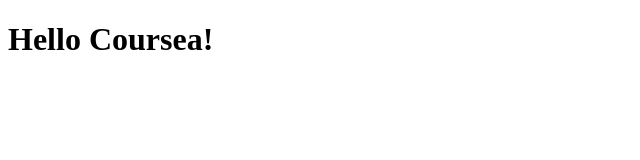
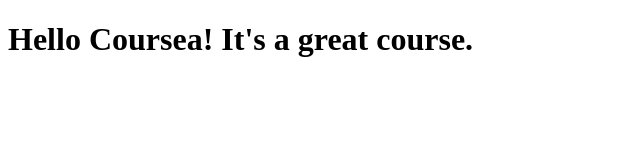
Before and after one commit to georgewang07/coursera-test, a plain HTML site: page site/index.html in a window 1280 px wide. Shown: the whole page, without its empty margins (0-640 px from the left). Drawn offline with Linux system fonts and the light colour scheme.

Commit message:
Small addition to our page content.

```diff
--- a/site/index.html
+++ b/site/index.html
@@ -7,6 +7,6 @@
     <title>Hello Coursera!</title>
 </head>
 <body>
-    <h1>Hello Coursea!</h1>
+    <h1>Hello Coursea! It's a great course.</h1>
 </body>
 </html>
```
